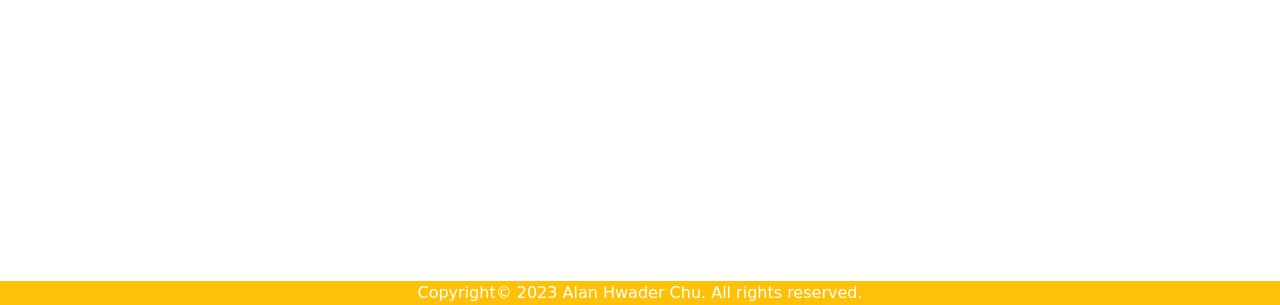
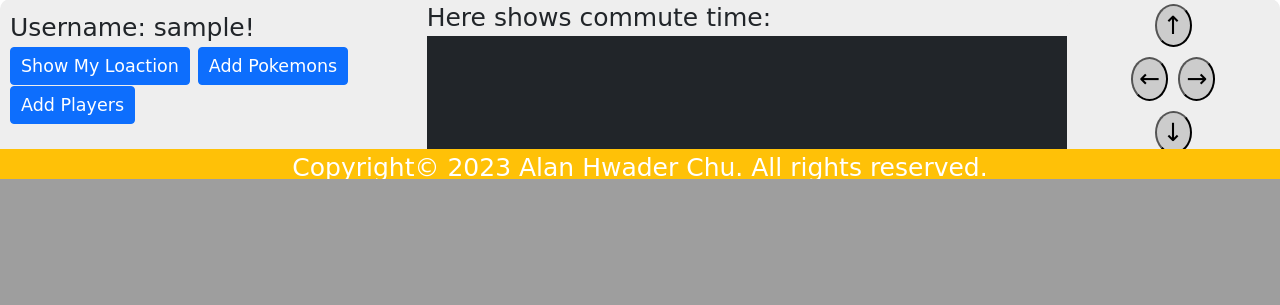
Before and after one commit to AlanChu61/PokedexExplore, a Flask app: page /map_pokemons in a window 1280 px wide. Shown: the part 621-926 px from the top of the page. After the commit the page ends 800 px from the top, so only its background shows below. Run offline with Flask 2, Linux system fonts and the light colour scheme; the visitor is signed in with stand-in values (Sample User, id 1); some libraries are stand-ins or nearby versions; some web fonts are replaced.

Commit message:
added hmpg css + map css

```diff
--- a/static/css/style.css
+++ b/static/css/style.css
@@ -1,17 +1,18 @@
 *{
     box-sizing: border-box;
-    font-size: 1rem;
+    font-size: 1.25rem;
     font-family: 'Cute Font', cursive;
 }
-html{
-    width:100vw;
+html,body{
     height: 100vh;
 }
 #homepage::before {
     content: "";
     position: absolute;
-    width: 80%;
-    height: 80%;
+    top:0;
+    left:0;
+    width: 100%;
+    height: 100%;
     background-size: cover;
     background-image: url("../img/lab.png");
     opacity: 0.25;
@@ -27,10 +28,46 @@ html{
 #battle::before {
     content: "";
     position: absolute;
+    top:0;
+    left:0;
+    height: 100%;
     width: 100%;
-    height: 100%;
     background-size: cover;
     background-image: url("../img/battle_field.png");
     opacity: 0.25;
     z-index: -1;
 }
+
+.controller{
+    width: 100%;
+    display:flex;
+    background-color: #eee;
+    border-radius: 10px;
+}
+.container-fluid{
+    padding-bottom: 1.5rem;
+}
+.remote-control {
+    height:10%;
+    background-color: #eee;
+    border-radius: 10px;
+}
+
+  .controlBtn {
+
+    background-color: #ccc;
+    border-radius: 50%;
+    margin: 5px;
+  }
+ footer {
+    position: fixed;
+    bottom: 0;
+    width: 100%;
+    height: 1.5rem;
+  }
+
+  .showHover{
+    position: absolute;
+    line-height: normal;
+
+  }
--- a/static/js/map_pokemon.js
+++ b/static/js/mapPokemon.js
@@ -2,6 +2,7 @@
 let map;
 let userMarker;
 let overview_path;
+let directionsRenderer;
 const sunnyvaleCoords = {
     lat: 37.3816,
     lng: -122.0374,
@@ -15,8 +16,9 @@ function moveUserMarker(deltaLat, deltaLng) {
     userMarker.setPosition(newPosition);
 }
 
-function bringMeThere(lat, lng) {
+function bringMeThere() {
     let index = 0;
+    let lat, lng;
     function loop() {
         if (index >= overview_path.length) {
             return;  // break the loop
@@ -27,10 +29,28 @@ function bringMeThere(lat, lng) {
             lng = overview_path[index].lng();
             let newPosition = new google.maps.LatLng(lat, lng);
             userMarker.setPosition(newPosition);
-            // console.log(userMarker.getPosition().lat(), userMarker.getPosition().lng());
             index++;
             loop();  //
-        }, 200); //
+        }, 50); //
+
+        // check if distance is close to capture
+
+        let pokeLocation = overview_path.slice(-1)[0];
+        let distance = ((pokeLocation.lat() - userMarker.getPosition().lat()) ** 2 + (pokeLocation.lng() - userMarker.getPosition().lng()) ** 2) ** 0.5;
+
+        const captureBtn = document.getElementById('capturability');
+        const captureBtnParent = captureBtn.parentElement;
+        if (distance > 0.02) {
+            captureBtn.innerHTML = "Too far";
+            captureBtn.style.color = "red";
+        }
+        else {
+            captureBtnParent.removeChild(captureBtn);
+            const newCaptureBtn = document.createElement('button');
+            newCaptureBtn.innerHTML = "Capture";
+            newCaptureBtn.setAttribute("onclick", "capturePokemon(event)");
+            captureBtnParent.insertAdjacentElement("beforeend", newCaptureBtn);
+        }
 
     }
     loop();  // start the loop
@@ -86,8 +106,12 @@ function calCommuteTime(evt) {
     };
 
     let directionsService = new google.maps.DirectionsService();
-    let directionsRenderer = new google.maps.DirectionsRenderer();
+    if (directionsRenderer) {
+        directionsRenderer.setMap(null);
+        directionsRenderer.setDirections(null);
+    }
 
+    directionsRenderer = new google.maps.DirectionsRenderer();
     directionsService.route(request, function (response, status) {
         // output the overview_path of the response
         // [{'lat': 37.3816, 'lng': -122.0374},...]
@@ -100,13 +124,13 @@ function calCommuteTime(evt) {
             const endAddress = response.routes[0].legs[0].end_address;
 
             const commuteDiv = document.getElementById('calCommuteTime');
-            commuteDiv.innerHTML = "<div>Here shows run time info:</div>";
+            commuteDiv.innerHTML = "";
 
             const commuteDetail = document.createElement('div');
             commuteDetail.innerHTML = `
-                <p>Commute Time: ${commuteTime} by ${request.travelMode}</p>
-                <p>Start Address: ${startAddress}</p>
-                <p>End Address: ${endAddress}</p>
+                <div>Commute Time: ${commuteTime} by ${request.travelMode}</div>
+                <div>Start Address: ${startAddress}</div>
+                <div>End Address: ${endAddress}</div>
             `;
             commuteDiv.appendChild(commuteDetail);
 
@@ -134,6 +158,7 @@ function initMap() {
     addPokemonMarkersBtn.addEventListener('click', addPokemonMarkers);
     const addPlayerMarkersBtn = document.getElementById('addPlayerMakerBtn');
     addPlayerMarkersBtn.addEventListener('click', addPlayerMarkers);
+
     const upBtn = document.getElementById('upBtn');
     const downBtn = document.getElementById('downBtn');
     const leftBtn = document.getElementById('leftBtn');
@@ -181,9 +206,6 @@ function addPokemonMarkers() {
                     lng: (map.center.lng() + (Math.random() - 0.5) * 0.5) * 1,
                 }
                 pokemon.level += Math.floor(Math.random() * 60);
-                const distance = ((pokeLocation.lat - userMarker.getPosition().lat()) ** 2 + (pokeLocation.lng - userMarker.getPosition().lng()) ** 2) ** 0.5;
-
-                const buttonContent = distance <= 0.2 ? "<button onclick='capturePokemon(event)'>Capture</button>" : "Too far";
 
                 const pokemonInfoContent = `
                 <div class="pokemon-info">
@@ -191,9 +213,9 @@ function addPokemonMarkers() {
                 <div>Name: ${pokemon.name}</div>
                 <div>LV: ${pokemon.level}</div>
                 <div>Location: lat:${pokeLocation.lat.toFixed(2)}, lng:${pokeLocation.lng.toFixed(2)}</div>
-                ${buttonContent}
                 <button onclick="calCommuteTime(event)">Cal Commute Time</button>
-                <button onclick="bringMeThere(event)">bringMeThere</button>
+                <button onclick="bringMeThere(event)">Go</button>
+                <div id="capturability"></div>
                 </div>`;
                 const pokemonMarker = new google.maps.Marker({
                     position: {
@@ -256,7 +278,7 @@ function addPlayerMarkers() {
                     map: map,
                     icon: {
                         url: player.img,
-                        scaledSize: new google.maps.Size(50, 50),
+                        scaledSize: new google.maps.Size(25, 50),
                     }
                 });
                 playerMarker.addListener('click', () => {
--- a/templates/base.html
+++ b/templates/base.html
@@ -20,8 +20,7 @@
     <title>{{title}} | PokeDex Explore</title>
 </head>
 <body>
-
-    <nav class="bg-warning  ">
+    <nav class="bg-warning">
       <ul class="nav nav-tabs">
 
             <li class="nav-item"><a class="nav-link" href="/">Homepage</a></li>
@@ -36,8 +35,7 @@
             <button class="btn btn-primary rounded-circle" id="username" onclick="toggleUserInfo()">{{session['username']}}</button>
             <div id="userInfo" style="display: none;">
               <img id="userImg" src="{{session['img']}}" height="20px" width="20px"/>
-              ID: {{session['player_id']}}<br>
-              Useranme: {{session['username']}}<br>
+              ID: {{session['player_id']}} Useranme: {{session['username']}}<br>
               Email: {{session['email']}}
             </div>
             {% else %}
@@ -56,7 +54,9 @@
 {% block content %}
 {% endblock %}
 
-<footer class="page-footer text-center text-white bg-warning">
+
+
+<footer class="text-center text-white bg-warning">
   Copyright&copy; <span id="currentYear"></span> Alan Hwader Chu. All rights reserved.
 </footer>
 {% block js %}
--- a/templates/battle.html
+++ b/templates/battle.html
@@ -6,7 +6,7 @@
 
 {% block content %}
 <div id="opponent_id" hidden>{{opponent_id}}</div>
-<div class="container-fluid" id="battle">
+<div class="container" id="battle">
 
 </div>
 
--- a/templates/detail_pokemon.html
+++ b/templates/detail_pokemon.html
@@ -2,7 +2,7 @@
 
 {% block content %}
 <div hidden id="pokemon_id">pokdmon_id:{{pokemon_id}}</div>
-<div id="pokemon_detail">
+<div class="container-fluid"id="pokemon_detail">
 </div>
 {% endblock %}
 
--- a/templates/homepage.html
+++ b/templates/homepage.html
@@ -1,7 +1,7 @@
 {% extends 'base.html' %}
 
 {% block content %}
-<div class="container" id="homepage">
+<div class="container-fluid" id="homepage">
 
 </div>
 
--- a/templates/login.html
+++ b/templates/login.html
@@ -1,6 +1,6 @@
 {% extends 'base.html' %}
 {% block content %}
-<div className="container" id="login_form">
+<div class="container-fluid" id="login_form">
 </div>
 {% endblock %}
 {% block js %}
--- a/templates/map_pokemons.html
+++ b/templates/map_pokemons.html
@@ -3,24 +3,49 @@
 {% endblock %}
 
 {% block content %}
-<div id="map" style="width: 100%; height: 400px;">
+<div id="map" style="width: 100%; height: 70%;">
 </div>
 
-<div id="arrowBtnContainer">
-  <button id="upBtn">&#8593;</button>
-  <button id="downBtn">&#8595;</button>
-  <button id="leftBtn">&#8592;</button>
-  <button id="rightBtn">&#8594;</button>
+
+<div class="controller">
+  <div class="col-4 px-2 py-2">
+    <div>Username:
+      {% if "username" in session %}
+      {{ session['username'] }}!
+    {% else %} NOT LOGIN
+    {% endif %}
+  </div>
+    <button type="button"class="btn btn-primary btn-sm" id="addUserMakerBtn">Show My Loaction</button>
+    <button type="button"class="btn btn-primary btn-sm" id="addPokemonMakerBtn">Add Pokemons</button>
+    <button type="button"class="btn btn-primary btn-sm" id="addPlayerMakerBtn">Add Players</button>
+  </div>
+
+  <div class="col-6">
+    Here shows commute time:
+    <div class="text-light bg-dark" id="calCommuteTime">
+      <br/>
+      <br/>
+      <br/>
+    </div>
+  </div>
+
+<div class="remote-control col-2">
+  <div class="d-flex justify-content-center">
+    <button class="controlBtn" id="upBtn">&#8593;</button>
+  </div>
+  <div class="d-flex justify-content-center">
+    <button class="controlBtn" id="leftBtn">&#8592;</button>
+    <button class="controlBtn" id="rightBtn">&#8594;</button>
+  </div>
+    <div class="d-flex justify-content-center">
+      <button class="controlBtn" id="downBtn">&#8595;</button>
+  </div>
 </div>
-<button id="addUserMakerBtn">Add User Marker</button>
-<button id="addPokemonMakerBtn">Add Pokemon Markers</button>
-<button id="addPlayerMakerBtn">Add Players Markers</button>
-<div id="calCommuteTime" style="width: 100%; height: 400px;">
-Here shows commute time:</div>
+</div>
 {% endblock %}
 
 {% block js %}
-<script src="/static/js/map_pokemon.js"></script>
+<script src="/static/js/mapPokemon.js"></script>
 <script
   async
   src="https://maps.googleapis.com/maps/api/js?key=AIzaSyA3bhSLm75WR88UEUqhWYT6MdDl3unhwDU&callback=initMap">
--- a/templates/signup.html
+++ b/templates/signup.html
@@ -2,7 +2,7 @@
 {% block title %}
 {% endblock %}
 {% block content %}
-<div id="signup_form">
+<div class="container-fluid"id="signup_form">
 </div>
 {% endblock %}
 {% block js %}
--- a/templates/view_pokemons.html
+++ b/templates/view_pokemons.html
@@ -3,8 +3,9 @@
 {% endblock %}
 
 {% block content %}
-<h2>Here show your all pokemons</h2>
-<div id="pokemon_container">
+<div class="container-fluid"id="pokemon_container">
+
+
 </div>
 {% endblock %}
 
```
Also changed, not shown: static/js/homepage.jsx (+22 -15 lines), 1 other file.
